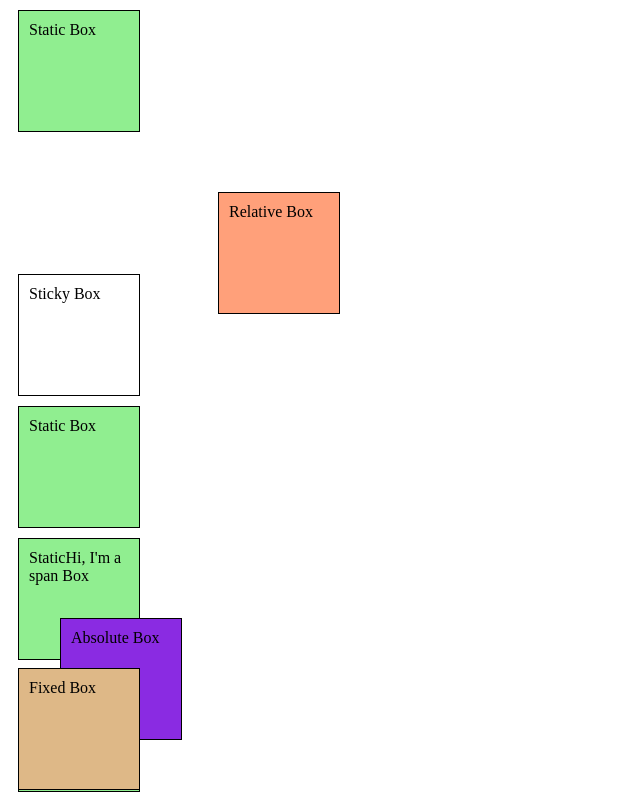
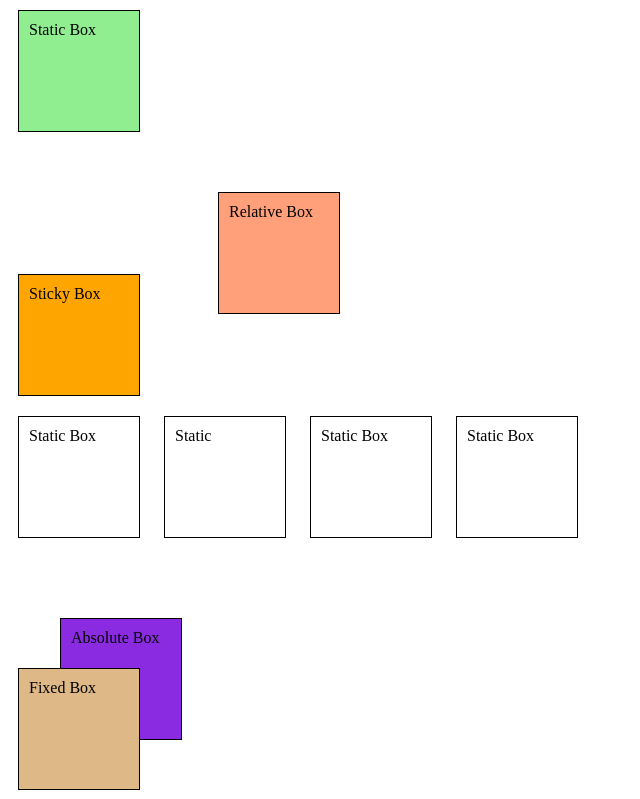
Before and after one commit to akinwandeolubodun/CSSintro, a plain HTML site: page positioning.html in a window 1280 px wide. Shown: the top 799 px of the page, without its empty margins (0-640 px from the left). Drawn offline with Linux system fonts and the light colour scheme.

Commit message:
added modified files

```diff
--- a/assets/positioningstyle.css
+++ b/assets/positioningstyle.css
@@ -35,12 +35,11 @@ html, body {
     background-color: burlywood;
 }
 
-.divsticky {
+.sticky {
     position: sticky;
-    top: ;
     background-color: orange;
 }
 
-.inLineBlock div{
+.InLineBlocks div{
     display: inline-block;
 }
--- a/positioning.html
+++ b/positioning.html
@@ -15,10 +15,13 @@
 
     <div class="InLineBlocks">
         <!-- by default, these are all display blocks -->
-        <div class="box static">Static Box</div>
-        <div class="box static">Static<span>Hi, I'm a span</span> Box</div>
-        <div class="box static">Static Box</div>
-        <div class="box static">Static Box</div>
+        <div class="box ">Static Box</div>
+        <div class="box ">Static</div>
+        <div class="box ">Static Box</div>
+        <div class="box ">Static Box</div>
+    </div>
+    <div>
+
     </div>
 </body>
 </html>
```
